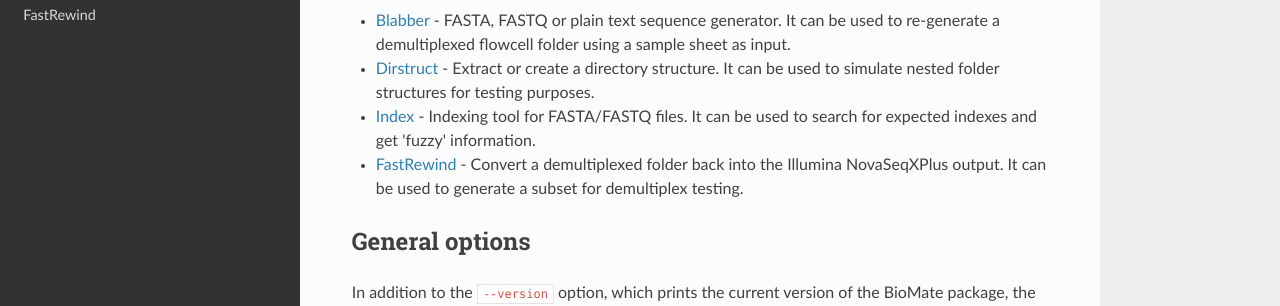
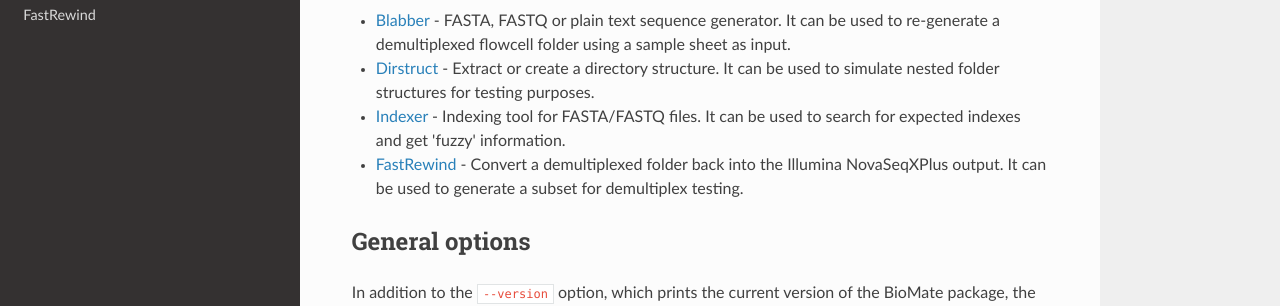
Before and after one commit to fagostini/BioMate, an MkDocs documentation site: the page built from docs/README.md, in a window 1280 px wide and 1129 px high. Shown: the part 328-634 px from the top of the window. Built offline with MkDocs 1.6.1, drawn with Linux system fonts in a browser that asks for light colours; nearby versions of some CDN libraries.

Commit message:
docs: Fix naming conflicts

```diff
--- a/docs/README.md
+++ b/docs/README.md
@@ -8,7 +8,7 @@
 
 - [Blabber](blabber.md) - FASTA, FASTQ or plain text sequence generator. It can be used to re-generate a demultiplexed flowcell folder using a sample sheet as input.
 - [Dirstruct](dirstruct.md) - Extract or create a directory structure. It can be used to simulate nested folder structures for testing purposes.
-- [Index](indexer.md) - Indexing tool for FASTA/FASTQ files. It can be used to search for expected indexes and get 'fuzzy' information.
+- [Indexer](indexer.md) - Indexing tool for FASTA/FASTQ files. It can be used to search for expected indexes and get 'fuzzy' information.
 - [FastRewind](fastrewind.md) - Convert a demultiplexed folder back into the Illumina NovaSeqXPlus output. It can be used to generate a subset for demultiplex testing.
 
 ## General options
```
